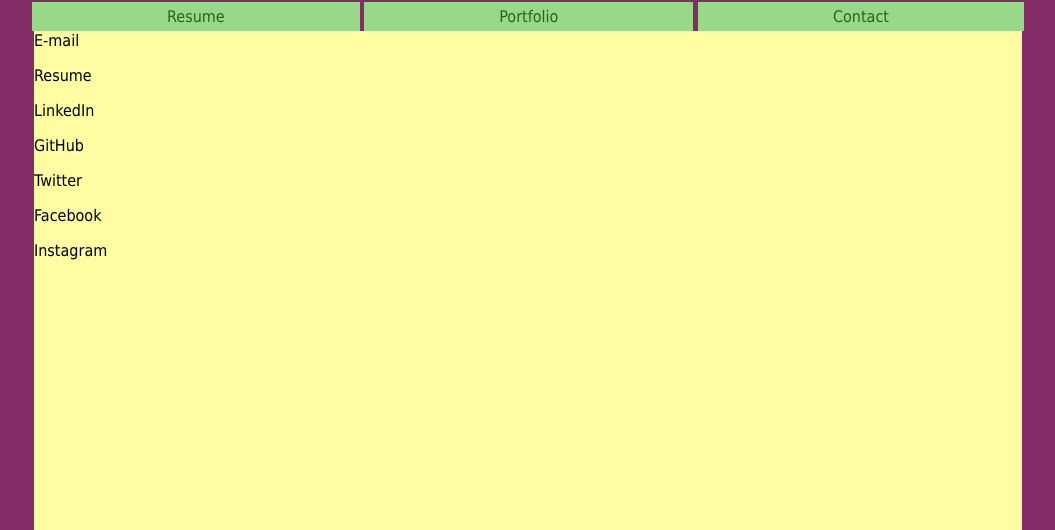
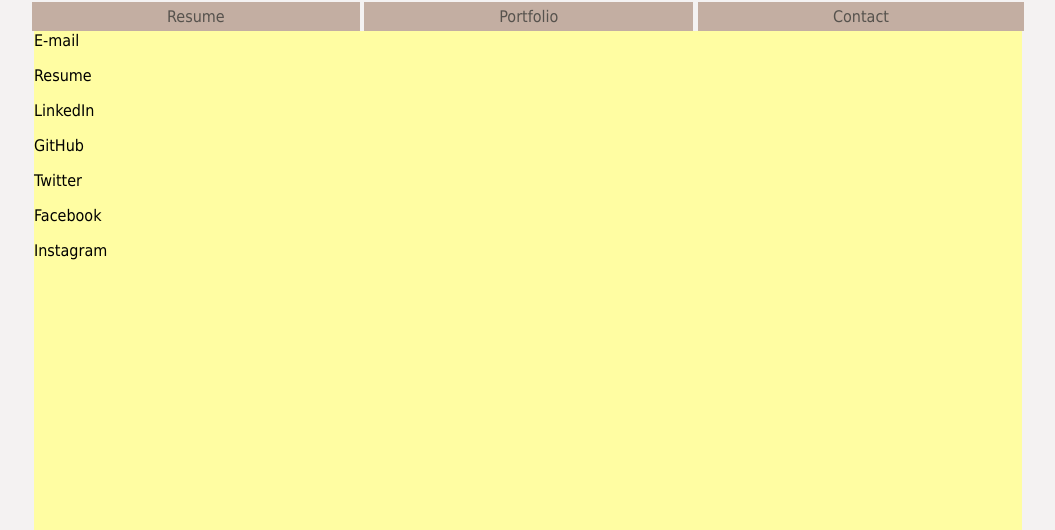
Before and after one commit to susingyin/susingyin.github.io, a plain HTML site: page contact.html in a window 1280 px wide. Shown: the part 87-617 px from the top of the page, without its empty margins (112-1167 px from the left). Drawn offline with Linux system fonts and the light colour scheme.

Commit message:
Version 1.1

```diff
--- a/css/main.css
+++ b/css/main.css
@@ -1,7 +1,7 @@
 body {
 	font-family: Tahoma;
-	background-color: #832C65;
-	color: #3D0228;
+	background-color: #F4F2F2;
+	color: #56524D;
 }
 
 header {
@@ -22,8 +22,8 @@ nav {
 
 nav a {
 	text-decoration: none;
-	background-color: #97D889;
-	color: #226813;
+	background-color: #C3AEA2;
+	color: #56524D;
 	padding-left: 135px;
 	padding-right: 135px;
 	padding-top: 5px;
@@ -31,7 +31,7 @@ nav a {
 }
 
 nav a:hover {
-	background-color: #226813;
+	background-color: #59A6A5;
 	color: #97D889;
 }
 
```
Also changed, not shown: index.html (+6 -4 lines).
